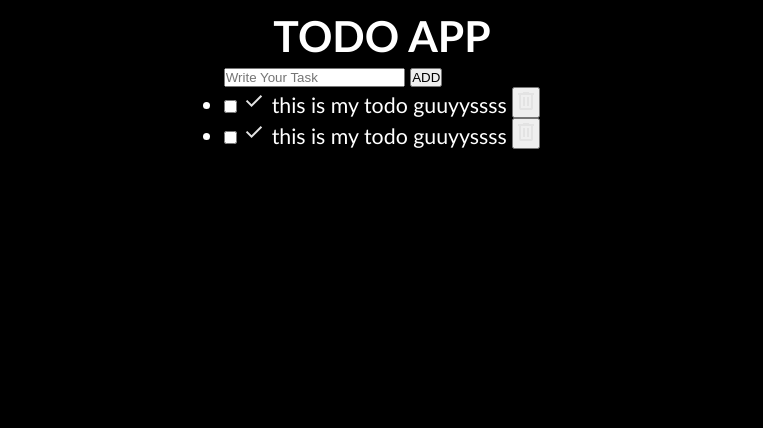
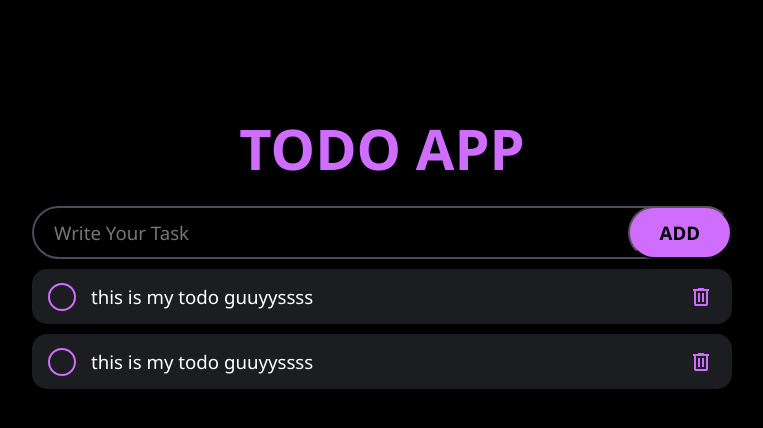
Before and after one commit to rafinazhminugraha/Todo-App, a plain HTML site: page index.html in a window 1280 px wide. Shown: the whole page, without its empty margins (258-1021 px from the left). Drawn offline with Linux system fonts and the light colour scheme.

Commit message:
add the style

```diff
--- a/index.html
+++ b/index.html
@@ -19,21 +19,21 @@
       <li class="toDo">
         <input type="checkbox" id="toDo1">
         <label for="toDo1" class="customCheckbox">
-          <svg xmlns="http://www.w3.org/2000/svg" height="24px" viewBox="0 -960 960 960" width="24px" fill="#e3e3e3"><path d="M382-240 154-468l57-57 171 171 367-367 57 57-424 424Z"/></svg>
+          <svg fill="transparent" xmlns="http://www.w3.org/2000/svg" height="24px" viewBox="0 -960 960 960" width="24px" fill="#e3e3e3"><path d="M382-240 154-468l57-57 171 171 367-367 57 57-424 424Z"/></svg>
         </label>
         <label for="toDo1" class="toDoDesc">this is my todo guuyyssss</label>
-        <button class="deleteButt">
-          <svg xmlns="http://www.w3.org/2000/svg" height="24px" viewBox="0 -960 960 960" width="24px" fill="#e3e3e3"><path d="M280-120q-33 0-56.5-23.5T200-200v-520h-40v-80h200v-40h240v40h200v80h-40v520q0 33-23.5 56.5T680-120H280Zm400-600H280v520h400v-520ZM360-280h80v-360h-80v360Zm160 0h80v-360h-80v360ZM280-720v520-520Z"/></svg>
+        <button class="deleteButton">
+          <svg fill="var(--accentColor)" xmlns="http://www.w3.org/2000/svg" height="24px" viewBox="0 -960 960 960" width="24px" fill="#e3e3e3"><path d="M280-120q-33 0-56.5-23.5T200-200v-520h-40v-80h200v-40h240v40h200v80h-40v520q0 33-23.5 56.5T680-120H280Zm400-600H280v520h400v-520ZM360-280h80v-360h-80v360Zm160 0h80v-360h-80v360ZM280-720v520-520Z"/></svg>
         </button>
       </li>
       <li class="toDo">
         <input type="checkbox" id="toDo2">
         <label for="toDo2" class="customCheckbox">
-          <svg xmlns="http://www.w3.org/2000/svg" height="24px" viewBox="0 -960 960 960" width="24px" fill="#e3e3e3"><path d="M382-240 154-468l57-57 171 171 367-367 57 57-424 424Z"/></svg>
+          <svg fill="transparent" xmlns="http://www.w3.org/2000/svg" height="24px" viewBox="0 -960 960 960" width="24px" fill="#e3e3e3"><path d="M382-240 154-468l57-57 171 171 367-367 57 57-424 424Z"/></svg>
         </label>
         <label for="toDo2" class="toDoDesc">this is my todo guuyyssss</label>
-        <button class="deleteButt">
-          <svg xmlns="http://www.w3.org/2000/svg" height="24px" viewBox="0 -960 960 960" width="24px" fill="#e3e3e3"><path d="M280-120q-33 0-56.5-23.5T200-200v-520h-40v-80h200v-40h240v40h200v80h-40v520q0 33-23.5 56.5T680-120H280Zm400-600H280v520h400v-520ZM360-280h80v-360h-80v360Zm160 0h80v-360h-80v360ZM280-720v520-520Z"/></svg>
+        <button class="deleteButton">
+          <svg  fill="var(--accentColor)" xmlns="http://www.w3.org/2000/svg" height="24px" viewBox="0 -960 960 960" width="24px" fill="#e3e3e3"><path d="M280-120q-33 0-56.5-23.5T200-200v-520h-40v-80h200v-40h240v40h200v80h-40v520q0 33-23.5 56.5T680-120H280Zm400-600H280v520h400v-520ZM360-280h80v-360h-80v360Zm160 0h80v-360h-80v360ZM280-720v520-520Z"/></svg>
         </button>
       </li>
     </ul>
--- a/style.css
+++ b/style.css
@@ -2,7 +2,8 @@
   --background: #000000;
   --primaryColor: #1C1D20;
   --secondaryColor: #4A4D57;
-  --accentColor: #00ffee;
+  --hoverColor: #27292d;
+  --accentColor: #ce6dff;
   --textColor: #ffffff;
 }
 *{
@@ -10,8 +11,8 @@
   padding: 0;
 }
 html{
-  font-family: 'Gill Sans', 'Gill Sans MT', Calibri, 'Trebuchet MS', sans-serif;
-  font-size: 16pt;
+  font-family: 'Segoe UI', Tahoma, Geneva, Verdana, sans-serif;
+  font-size: 14pt;
   color: var(--textColor);
 }
 body{
@@ -22,3 +23,125 @@ body{
   flex-direction: column;
   align-items: center;
 }
+h1{
+  margin-top: 100px;
+  margin-bottom: 20px;
+  font-size: 3rem;
+  font-weight: 800;
+  text-transform: uppercase;
+  text-align: center;
+  color: var(--accentColor);
+}
+.wrapper{
+  width: 700px;
+  max-width: 100%;
+  display: flex;
+  flex-direction: column;
+  gap: 10px;
+}
+#todoInput{
+  box-sizing: border-box;
+  width: 100%;
+  border: 2px solid var(--secondaryColor);
+  border-radius: 1000px;
+  background: none;
+  padding: 12px 20px;
+  font: inherit;
+  color: var(--textColor);
+  caret-color: var(--accentColor);
+}
+#todoInput:focus{
+  outline: none;
+}
+form{
+  position: relative;
+}
+#addButton{
+  position: absolute;
+  top: 0;
+  right: 0;
+
+  height: 100%;
+  border-radius: 50px;
+  font: inherit;
+  font-weight: 600;
+  padding: 0px 30px;
+  color: var(--background);
+  background-color: var(--accentColor);
+  cursor: pointer;
+}
+.toDo{
+  background-color: var(--primaryColor);
+  margin-bottom: 10px;
+  border-radius: 15px;
+  padding: 0 16px;
+  display: flex;
+  align-items: center;
+  transition: 200ms ease;
+}
+.toDo .toDoDesc{
+  padding: 15px;
+  padding-right: 0;
+  flex-grow: 1;
+}
+.toDo:hover{
+  background-color: var(--hoverColor);
+}
+.deleteButton{
+  background: none;
+  border: none;
+  padding: 3px;
+  display: flex;
+  justify-content: center;
+  align-items: center;
+  cursor: pointer;
+}
+.deleteButton svg{
+  transition: 200ms ease;
+}
+.deleteButton:hover svg{
+  fill: rgb(255, 0, 0);
+}
+.customCheckbox{
+  border: 2px solid var(--accentColor);
+  border-radius: 50%;
+  min-height: 20px;
+  min-width: 20px;
+  display: flex;
+  align-items: center;
+  justify-content: center;
+  flex-shrink: 0;
+  transition: 200ms ease;
+  cursor: pointer;
+}
+.toDoDesc{
+  cursor: pointer;
+}
+input[type="checkbox"]:checked ~ .customCheckbox{
+  background-color: var(--accentColor);
+}
+input[type="checkbox"]:checked ~ .customCheckbox svg{
+  fill: var(--primaryColor);
+}
+input[type="checkbox"]:checked ~ .toDoDesc{
+  text-decoration: line-through;
+  color: var(--secondaryColor);
+}
+input[type="checkbox"]{
+  display: none;
+}
+@media(max-width: 500px) {
+  html{
+    font-size: 11pt;
+  }
+  #addButton{
+    position: unset;
+    width: 100%;
+    padding: 13px;
+    margin-top: 10px;
+  }
+  h1{
+    margin-top: 50px;
+    font-size: 13vw;
+  }
+}
```
